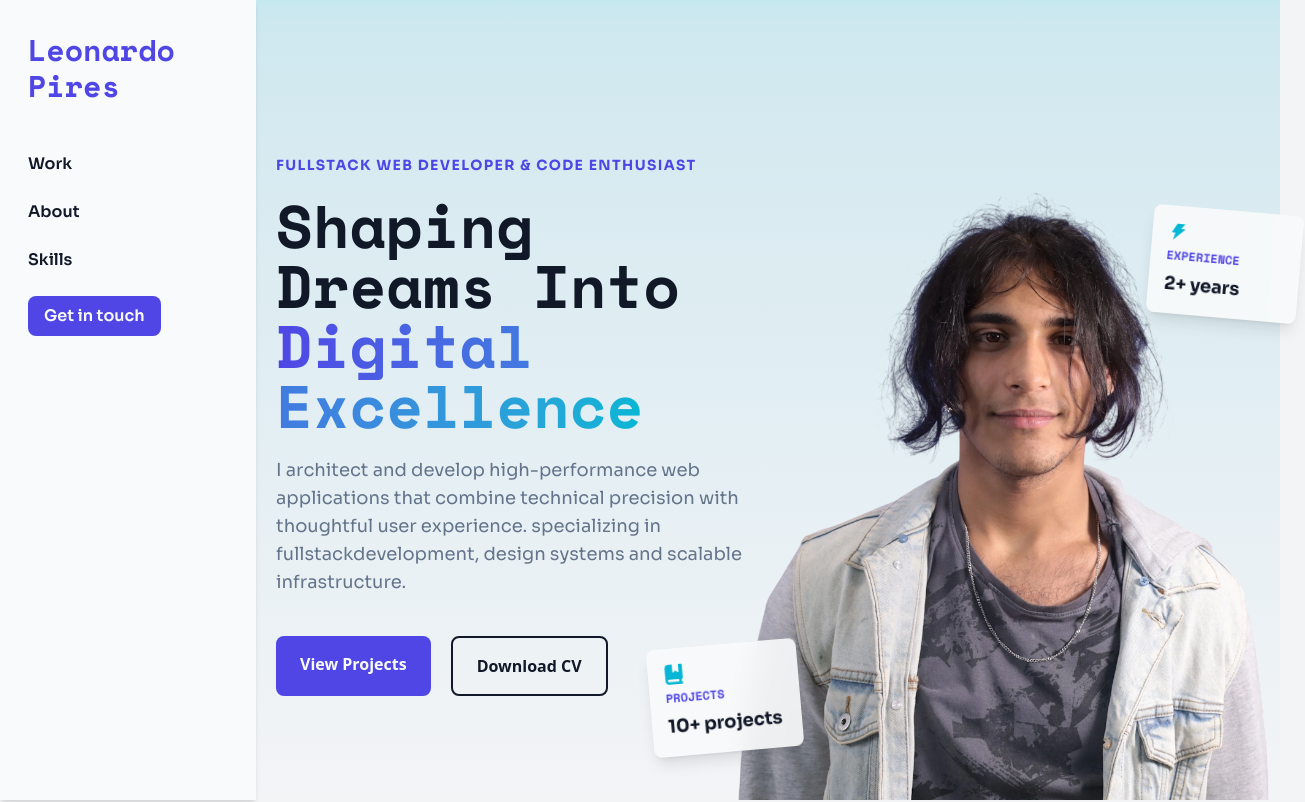
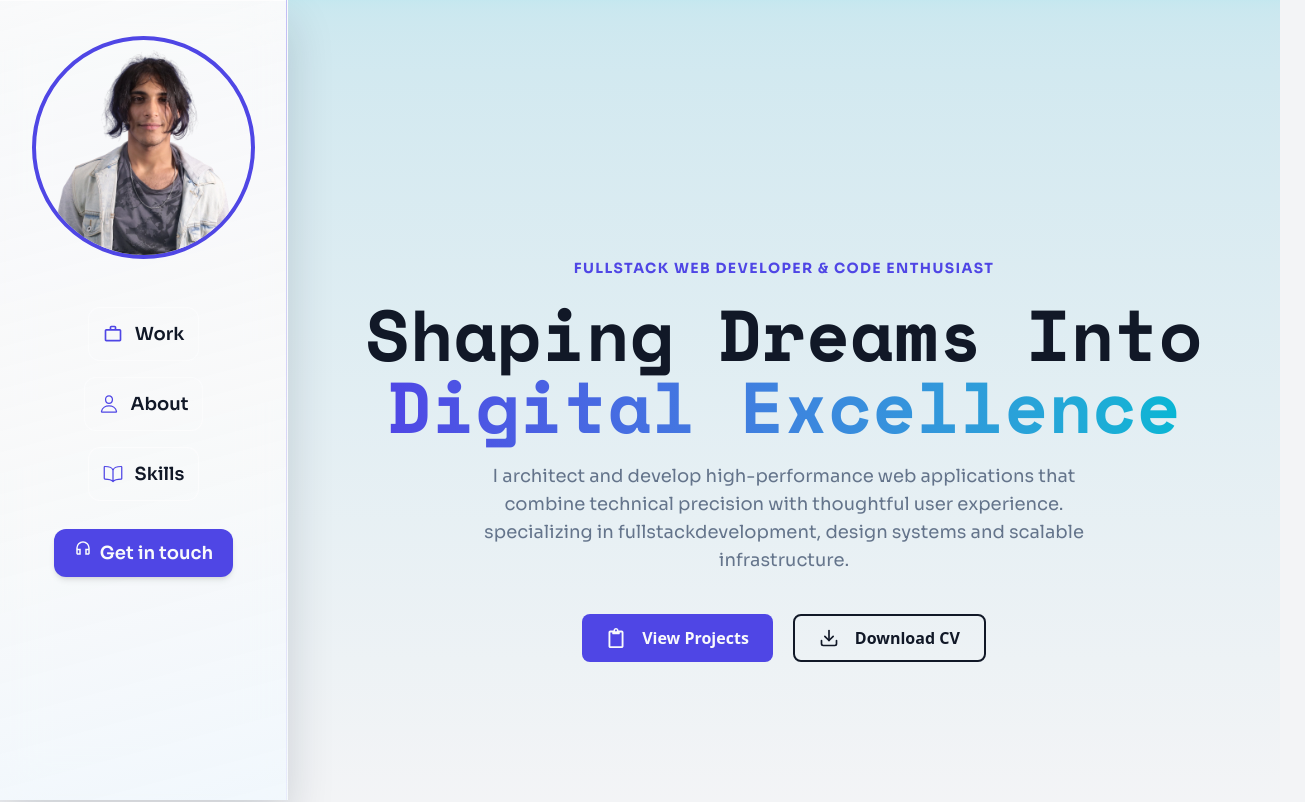
Before and after one commit to leonardojpires/personal-website, a React (Vite) app: page / in a window 1280 px wide. Shown: the top 802 px of the page, 1305 px wide, since content can reach past the window. Built offline with nearby package versions, Linux system fonts and the light colour scheme.

Commit message:
refactor: improved sidebar appearance, changed hero section structure,

```diff
--- a/src/layouts/Container/index.css
+++ b/src/layouts/Container/index.css
@@ -5,6 +5,6 @@ main {
 
 @media (min-width: 768px) {
     main {
-        padding-left: 16rem;
+        padding-left: 18rem;
     }
 }
--- a/src/layouts/Footer/index.css
+++ b/src/layouts/Footer/index.css
@@ -8,7 +8,7 @@
 
 @media (min-width: 768px) {
   .footer {
-    margin-left: 16rem;
+    margin-left: 18rem;
   }
 }
 
--- a/src/layouts/Header/Header.jsx
+++ b/src/layouts/Header/Header.jsx
@@ -1,4 +1,5 @@
 import "./index.css";
+import personalImage from "../../../public/imgs/hero/personal_picture.webp";
 import { Link } from "react-router-dom";
 import { RxCross2, RxHamburgerMenu } from "react-icons/rx";
 import { useEffect, useRef, useState } from "react";
@@ -121,30 +122,34 @@ export default function Header() {
     <header className="header">
       <nav className="header-nav" aria-label="Primary">
         <div className="desktop-brand text-2xl font-bold font-headline md:text-3xl">
-          <Link to="/" className="text-transparent bg-clip-text bg-(--color-primary)">
-            Leonardo Pires
+          <Link to="/">
+            <img src={personalImage} alt="" className="border-4 border-(--color-primary) rounded-full pointer-events-none" />
           </Link>
         </div>
 
         {/* ---- Desktop Sidebar Menu ----*/}
         <ul className="desktop-menu font-body">
           <li>
-            <a href="/#featured-projects" className="nav-links">
+            <a href="/#featured-projects" className="nav-links desktop-nav-link">
+              <MdOutlineWorkOutline aria-hidden="true" focusable="false" className="nav-link-icon" />
               Work
             </a>
           </li>
           <li>
-            <a href="/#about" className="nav-links">
+            <a href="/#about" className="nav-links desktop-nav-link">
+              <IoPersonOutline aria-hidden="true" focusable="false" className="nav-link-icon" />
               About
             </a>
           </li>
           <li>
-            <a href="/#skills" className="nav-links">
+            <a href="/#skills" className="nav-links desktop-nav-link">
+              <IoBookOutline aria-hidden="true" focusable="false" className="nav-link-icon" />
               Skills
             </a>
           </li>
           <li>
-            <a href="/#contact" className="nav-links-contact">
+            <a href="/#contact" className="nav-links-contact desktop-nav-link-contact">
+              <MdOutlineHeadphones aria-hidden="true" focusable="false" />
               Get in touch
             </a>
           </li>
@@ -206,7 +211,7 @@ export default function Header() {
                   onClick={closeMenu}
                 >
                   <MdOutlineWorkOutline
-                    size={20}
+                    size={24}
                     className="text-(--gray-900)"
                     aria-hidden="true"
                     focusable="false"
@@ -221,7 +226,7 @@ export default function Header() {
                   onClick={closeMenu}
                 >
                   <IoPersonOutline
-                    size={20}
+                    size={24}
                     className="text-(--gray-900)"
                     aria-hidden="true"
                     focusable="false"
@@ -236,7 +241,7 @@ export default function Header() {
                   onClick={closeMenu}
                 >
                   <IoBookOutline
-                    size={20}
+                    size={24}
                     className="text-(--gray-900)"
                     aria-hidden="true"
                     focusable="false"
@@ -250,7 +255,7 @@ export default function Header() {
                   className="relative w-full flex justify-center items-center gap-2 font-semibold text-(--gray-50) bg-(--color-primary) px-4 py-2 rounded-lg"
                   onClick={closeMenu}
                 >
-                  <MdOutlineHeadphones aria-hidden="true" focusable="false" />
+                  <MdOutlineHeadphones size={22} aria-hidden="true" focusable="false" />
                   Get in touch
                 </a>
               </li>
--- a/src/layouts/Header/index.css
+++ b/src/layouts/Header/index.css
@@ -1,11 +1,41 @@
 @import "tailwindcss";
 
 .header {
-    @apply fixed top-4 right-4 z-50 md:top-0 md:right-auto md:left-0 md:w-64 md:h-screen md:backdrop-blur-xl md:bg-(--gray-50)/95 md:border-r md:border-white/20 md:shadow-md;
+    @apply fixed top-4 right-4 z-50 md:top-0 md:right-auto md:left-0 md:w-72 md:h-screen md:backdrop-blur-xl md:bg-(--gray-50)/95 md:border-r md:border-white/20 md:shadow-md;
+}
+
+@media (min-width: 768px) {
+    .header {
+        background: linear-gradient(
+            165deg,
+            rgba(249, 250, 251, 0.86) 0%,
+            rgba(249, 250, 251, 0.76) 60%,
+            rgba(240, 249, 255, 0.72) 100%
+        );
+        box-shadow:
+            0 22px 44px rgba(15, 23, 42, 0.16),
+            inset 0 1px 0 rgba(255, 255, 255, 0.62),
+            inset -1px 0 0 rgba(255, 255, 255, 0.34);
+    }
+
+    .header::after {
+        content: "";
+        position: absolute;
+        top: 0;
+        right: 0;
+        width: 1px;
+        height: 100%;
+        background: linear-gradient(
+            180deg,
+            rgba(79, 70, 229, 0.34) 0%,
+            rgba(79, 70, 229, 0.08) 100%
+        );
+        pointer-events: none;
+    }
 }
 
 .header-nav {
-    @apply flex items-center md:flex-col md:items-start md:justify-start md:w-full md:h-full md:px-7 md:py-8;
+    @apply flex items-center md:flex-col md:items-start md:justify-start md:w-full md:h-full md:px-8 md:py-9;
 }
 
 .desktop-brand {
@@ -13,7 +43,7 @@
 }
 
 .desktop-menu {
-    @apply hidden md:flex md:flex-col md:items-start md:gap-6 md:mt-12 md:w-full list-none p-0;
+    @apply hidden md:flex md:flex-col md:items-center md:gap-4 md:mt-12 md:w-full list-none p-0;
 }
 
 .menu-button {
@@ -21,7 +51,15 @@
 }
 
 .nav-links {
-    @apply relative inline-flex w-auto font-semibold text-transparent bg-clip-text bg-(--gray-900) transition-colors duration-200;
+    @apply relative inline-flex w-auto text-lg font-semibold text-transparent bg-clip-text bg-(--gray-900) transition-colors duration-200;
+}
+
+.desktop-nav-link {
+    @apply md:w-full md:flex md:items-center md:gap-3 md:px-3.5 md:py-3 md:rounded-xl md:bg-white/35 md:border md:border-white/45 md:text-(--gray-900) md:bg-none md:transition-colors md:duration-200;
+}
+
+.nav-link-icon {
+    @apply text-(--color-primary) text-xl;
 }
 
 .nav-links:hover {
@@ -37,7 +75,11 @@
 }
 
 .nav-links-contact {
-    @apply inline-flex font-semibold text-(--gray-50) bg-(--color-primary) px-4 py-2 rounded-lg transition-transform duration-300 ease-in-out;
+    @apply inline-flex text-lg font-semibold text-(--gray-50) bg-(--color-primary) px-5 py-2.5 rounded-lg transition-transform duration-300 ease-in-out;
+}
+
+.desktop-nav-link-contact {
+    @apply md:w-full md:justify-center md:gap-2 md:mt-3 md:rounded-xl md:shadow-md;
 }
 
 .nav-links-contact:hover {
@@ -45,7 +87,7 @@
 }
 
 .mobile-menu {
-    @apply fixed top-0 left-0 h-screen w-72 max-w-[85vw] bg-(--gray-50)/95 backdrop-blur-lg p-6 shadow-2xl border-r border-white/40 md:hidden z-[60] flex flex-col;
+    @apply fixed top-0 left-0 h-screen w-72 max-w-[85vw] bg-(--gray-50)/95 backdrop-blur-lg p-6 shadow-2xl border-r border-white/40 md:hidden z-60 flex flex-col;
     opacity: 0;
     transform: translateX(-18px);
     transition: transform 280ms cubic-bezier(0.22, 1, 0.36, 1), opacity 220ms ease-out;
@@ -64,7 +106,7 @@
 }
 
 .mobile-menu-backdrop {
-    @apply fixed inset-0 bg-(--gray-900)/35 border-0 md:hidden z-[55];
+    @apply fixed inset-0 bg-(--gray-900)/35 border-0 md:hidden z-55;
     opacity: 0;
     transition: opacity 220ms ease-out;
 }
--- a/src/layouts/Hero/Hero.jsx
+++ b/src/layouts/Hero/Hero.jsx
@@ -3,47 +3,65 @@ import personalImage from "../../../public/imgs/hero/personal_picture.webp";
 import cvFile from "../../assets/CV/CV.pdf";
 import HeroCards from "../../components/HeroCard/HeroCards";
 import { AiFillThunderbolt } from "react-icons/ai";
+import { FaRegClipboard } from "react-icons/fa";
 import { FaBookBookmark } from "react-icons/fa6";
+import { LuDownload } from "react-icons/lu";
 import { motion as Motion } from "framer-motion";
 
 export default function Hero() {
   return (
     <section
-      className="pt-30 md:pt-12 bg-linear-to-t from-gray-100 to-(--color-secondary)/20 flex justify-center min-h-screen"
+      className="pt-30 bg-linear-to-t from-gray-100 to-(--color-secondary)/20 flex justify-center min-h-screen"
       aria-labelledby="home-hero-title"
     >
       <div className="hero-section">
-
         <Motion.div
-          className="w-full md:w-1/2"
+          className="w-full flex flex-col items-center text-center"
           initial={{ opacity: 0, x: -24 }}
           animate={{ opacity: 1, x: 0 }}
           transition={{ duration: 0.65, ease: "easeOut" }}
         >
-          <span className="tracking-widest uppercase font-bold md:text-sm text-(--color-primary) font-body">
+          <span className="tracking-widest uppercase font-bold md:text-sm text-(--color-primary) font-body text-center">
             Fullstack Web Developer & Code Enthusiast
           </span>
-          <h1 className="font-bold text-5xl md:text-6xl text-(--gray-900) mt-5 font-headline" id="home-hero-title">
+          <h1
+            className="font-bold text-5xl md:text-7xl text-(--gray-900) mt-5 font-headline"
+            id="home-hero-title"
+          >
             Shaping Dreams Into{" "}
             <span className="bg-linear-to-r from-(--color-primary) to-(--color-secondary) bg-clip-text text-transparent">
               Digital Excellence
             </span>
           </h1>
-          <p className="md:text-lg text-(--gray-500) mt-5 font-body">
+          <p className="md:text-lg text-(--gray-500) mt-5 font-body w-2/3">
             I architect and develop high-performance web applications that
             combine technical precision with thoughtful user experience.
             specializing in fullstackdevelopment, design systems and scalable
             infrastructure.
           </p>
           <div className="hero-buttons font-bold">
-            <a href="#featured-projects">View Projects</a>
-            <a href={cvFile} target="_blank" rel="noopener noreferrer" aria-label="Download Leonardo Pires CV as PDF">
-              Download CV
-            </a>
+            <div className="button-view-projects flex gap-4">
+              <FaRegClipboard size={20}/>
+              <a href="#featured-projects">
+                View Projects
+              </a>
+            </div>
+
+            <div className="button-download-cv flex gap-4">
+              <LuDownload size={20}/>
+              <a
+                href={cvFile}
+                target="_blank"
+                rel="noopener noreferrer"
+                aria-label="Download Leonardo Pires CV as PDF"
+              >
+                Download CV
+              </a>
+            </div>
           </div>
         </Motion.div>
 
-        <Motion.div
+        {/* <Motion.div
           className="hero-image mx-auto lg:mx-0"
           initial={{ opacity: 0, x: 24 }}
           animate={{ opacity: 1, x: 0 }}
@@ -55,16 +73,30 @@ export default function Hero() {
             className="pointer-events-none"
           />
           <HeroCards
-            icon={<AiFillThunderbolt size={20} className="text-(--color-secondary)" aria-hidden="true" focusable="false" />}
+            icon={
+              <AiFillThunderbolt
+                size={20}
+                className="text-(--color-secondary)"
+                aria-hidden="true"
+                focusable="false"
+              />
+            }
             title="EXPERIENCE"
             description="2+ years"
           />
           <HeroCards
-            icon={<FaBookBookmark size={20} className="text-(--color-secondary)" aria-hidden="true" focusable="false" />}
+            icon={
+              <FaBookBookmark
+                size={20}
+                className="text-(--color-secondary)"
+                aria-hidden="true"
+                focusable="false"
+              />
+            }
             title="PROJECTS"
             description="10+ projects"
           />
-        </Motion.div>
+        </Motion.div> */}
       </div>
     </section>
   );
--- a/src/layouts/Hero/index.css
+++ b/src/layouts/Hero/index.css
@@ -1,29 +1,29 @@
 @import "tailwindcss";
 
 .hero-section {
-    @apply relative w-[1200px] flex flex-col md:flex-row lg:items-center gap-10 lg:gap-20 px-5;
+    @apply relative w-[1200px] flex flex-col items-center justify-center gap-10 lg:gap-20 px-5;
 }
 
 .hero-buttons {
     @apply flex flex-row justify-center sm:justify-start gap-5 mt-10;
 }
 
-.hero-buttons > a:first-child {
-    @apply bg-(--color-primary) text-(--gray-50) px-6 py-4 rounded-lg cursor-pointer transition-transform duration-300 ease-in-out;
+.button-view-projects {
+    @apply inline-flex items-center justify-center bg-(--color-primary) text-(--gray-50) px-6 py-2.5 rounded-lg cursor-pointer transition-transform duration-300 ease-in-out;
 }
 
-.hero-buttons > a:last-child {
-    @apply bg-transparent border-2 border-(--gray-900) text-(--gray-900) px-6 py-4 rounded-lg cursor-pointer transition-all duration-300 ease-in-out;
+.button-download-cv {
+    @apply inline-flex items-center justify-center bg-transparent border-2 border-(--gray-900) text-(--gray-900) px-6 py-2.5 rounded-lg cursor-pointer transition-all duration-300 ease-in-out;
 }
 
-.hero-buttons > a:first-child:hover {
-    @apply translate-y-[-3px] shadow-md;
+.button-view-projects:hover {
+    @apply -translate-y-0.75 shadow-md;
 }
 
-.hero-buttons > a:last-child:hover {
-    @apply translate-y-[-3px] shadow-md bg-(--gray-900) text-(--gray-50);
+.button-download-cv:hover {
+    @apply -translate-y-0.75 shadow-md bg-(--gray-900) text-(--gray-50);
 }
 
 .hero-image {
-    @apply relative md:absolute w-full sm:w-[350px] md:w-[400px] lg:w-[550px] bottom-0 right-0;
+    @apply relative w-full sm:w-[350px] md:w-[400px] lg:w-[550px] bottom-0 right-0;
 }
```
Also changed, not shown: public/imgs/hero/personal_picture.webp.
